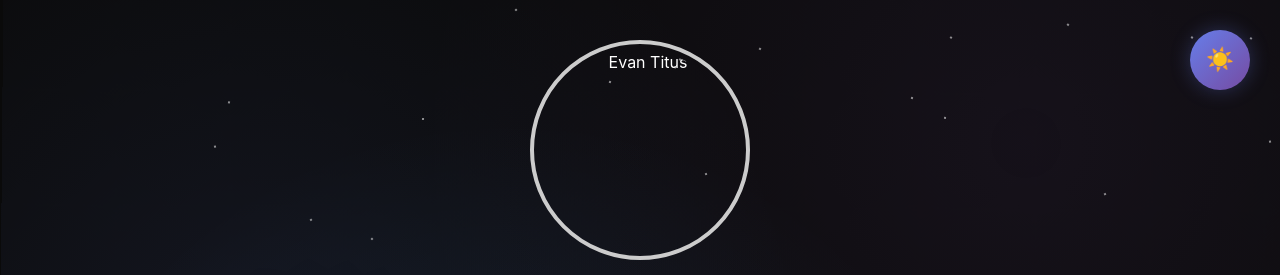
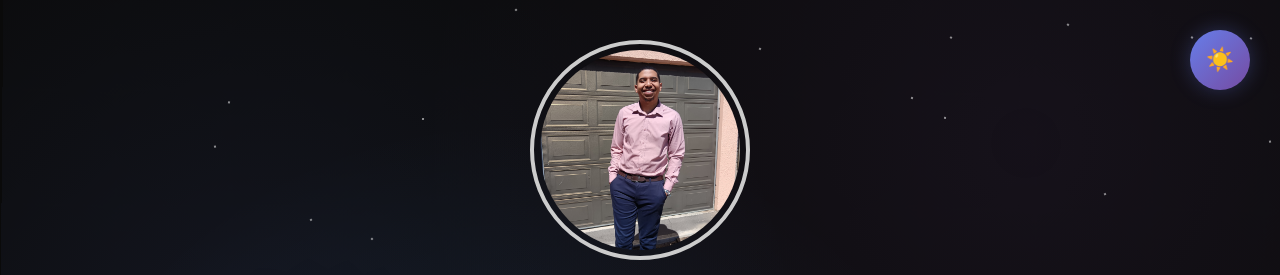
Before and after one commit to shaka27/VirtualCV, a plain HTML site: page index.html in a window 1280 px wide. Shown: the top 275 px of the page. Drawn offline with Linux system fonts and the light colour scheme.

Commit message:
Update index.html
profile edit

```diff
--- a/index.html
+++ b/index.html
@@ -591,7 +591,7 @@
     <div class="hero-avatar">
       <div class="avatar-ring">
         <div class="avatar-inner">
-          <img src="assets/profile_photo.jpg" alt="Evan Titus" class="profile-photo" />
+          <img src="profile_photo.jpg" alt="Evan Titus" class="profile-photo" />
           <div class="photo-fallback">
             <i class="fas fa-user"></i>
           </div>
```
